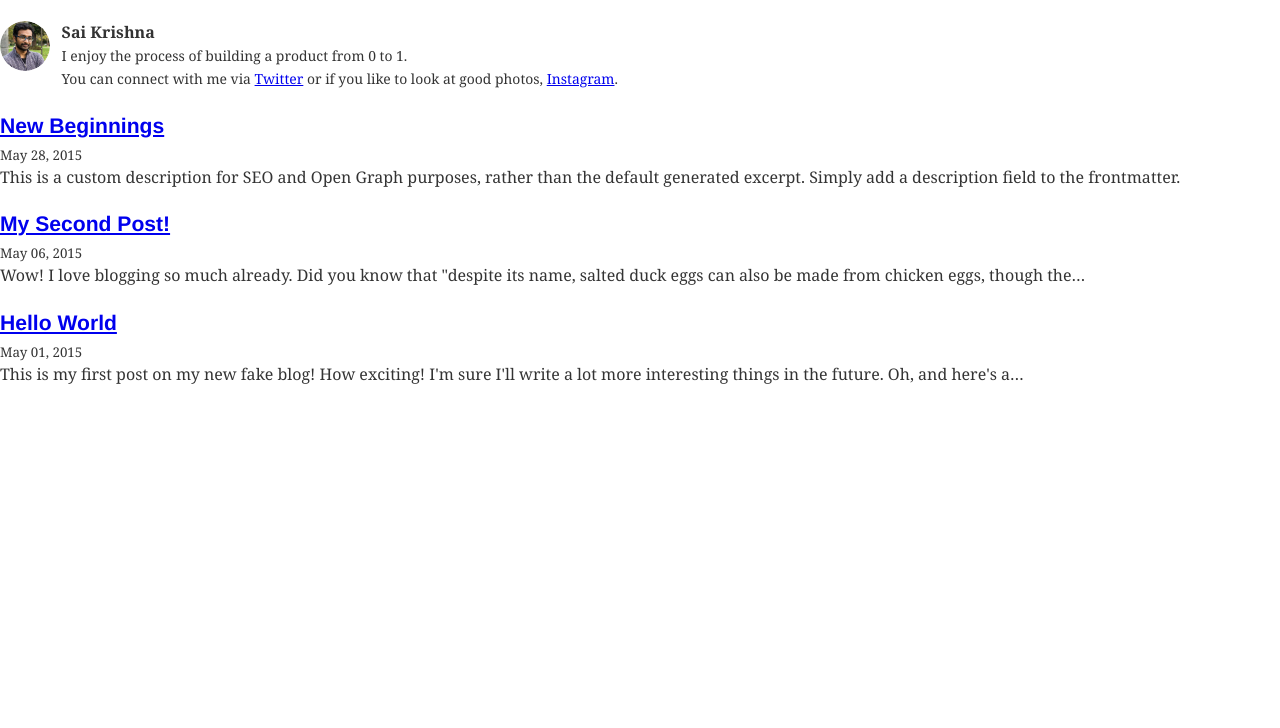
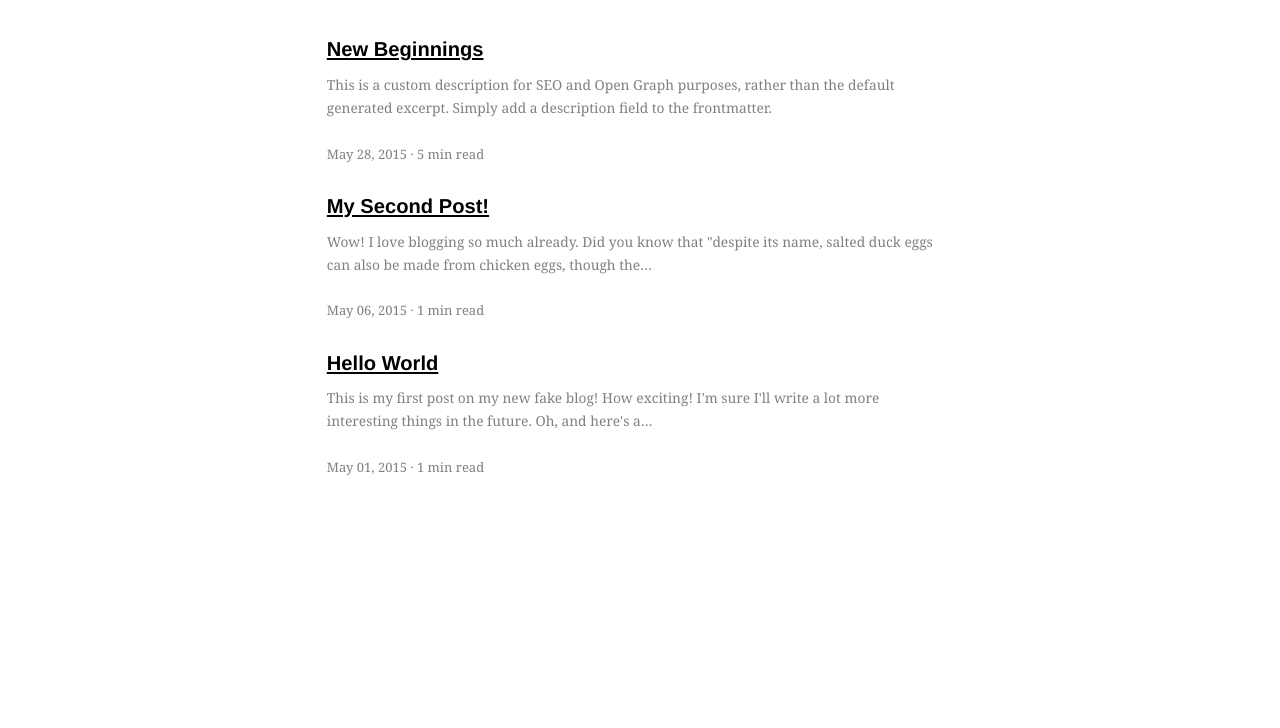
Before and after one commit to s-kris/gatsby-starter-medium, a Gatsby site: page / in a window 1280 px wide. Shown: the part 72-800 px from the top of the page. Built offline with nearby package versions, Linux system fonts and the light colour scheme; Gatsby itself is replaced by a stand-in of ours; some packages are replaced by stand-ins of ours; what typography-theme-github would draw is missing.

Commit message:
modify index page and minor ui elements

```diff
--- a/gatsby-config.js
+++ b/gatsby-config.js
@@ -2,8 +2,8 @@ module.exports = {
   siteMetadata: {
     title: `Gatsby Starter Medium`,
     author: `Sai Krishna`,
-    description: `A starter blog as close as possible to medium.`,
-    siteUrl: `https://saikrishna.me/`,
+    description: `A gatsby starter blog as close as possible to medium.`,
+    siteUrl: `https://dazzling-heyrovsky-62d4f9.netlify.com/`,
     social: {
       twitter: `_skris`,
       instagram: `saikrishna.me`,
--- a/src/components/PostCard.js
+++ b/src/components/PostCard.js
@@ -1,5 +1,6 @@
 import React from "react"
 import { scale, rhythm } from "../utils/typography"
+
 import ShortBio from "./ShortBio"
 
 function PostCard({ data }) {
--- a/src/components/RecentPosts.js
+++ b/src/components/RecentPosts.js
@@ -8,7 +8,6 @@
 import React from "react"
 import { StaticQuery, graphql } from "gatsby"
 
-import { rhythm, scale } from "../utils/typography"
 import PostCard from "./PostCard"
 
 function RecentPosts() {
--- a/src/components/ShortBio.js
+++ b/src/components/ShortBio.js
@@ -1,10 +1,11 @@
+import PropTypes from "prop-types"
 import React from "react"
 import readingTime from "reading-time"
 import { rhythm, scale } from "../utils/typography"
 import Image from "gatsby-image"
 import { StaticQuery, graphql } from "gatsby"
 
-function ShortBio({ post }) {
+function ShortBio({ post, hideAvatar, hideAuthor, hideDate, hideReadTime }) {
   return (
     <StaticQuery
       query={shortBioQuery}
@@ -18,6 +19,7 @@ function ShortBio({ post }) {
               display: `flex`,
             }}
           >
+            {!hideAvatar && (
               <Image
                 fixed={avatar.childImageSharp.fixed}
                 alt={author}
@@ -31,8 +33,10 @@ function ShortBio({ post }) {
                   borderRadius: `50%`,
                 }}
               />
+            )}
 
             <div>
+              {!hideAuthor && (
                 <p
                   style={{
                     ...scale(-1 / 5),
@@ -43,6 +47,7 @@ function ShortBio({ post }) {
                 >
                   {author}
                 </p>
+              )}
               <p
                 style={{
                   ...scale(-1.5 / 5),
@@ -51,7 +56,9 @@ function ShortBio({ post }) {
                   color: "grey",
                 }}
               >
-                {post.frontmatter.date} &#183; {readingTime(post.html).text}
+                {!hideDate && post.frontmatter.date}{" "}
+                {!hideReadTime && <span>&#183;</span>}{" "}
+                {!hideReadTime && readingTime(post.html).text}
               </p>
             </div>
           </div>
@@ -59,6 +66,21 @@ function ShortBio({ post }) {
       }}
     />
   )
+}
+
+ShortBio.propTypes = {
+  post: PropTypes.object.isRequired,
+  hideAuthor: PropTypes.bool,
+  hideAvatar: PropTypes.bool,
+  hideDate: PropTypes.bool,
+  hideReadTime: PropTypes.bool,
+}
+
+ShortBio.defaultProps = {
+  hideAuthor: false,
+  hideAvatar: false,
+  hideDate: false,
+  hideReadTime: false,
 }
 
 const shortBioQuery = graphql`
--- a/src/components/layout.js
+++ b/src/components/layout.js
@@ -5,17 +5,16 @@ import { rhythm, scale } from "../utils/typography"
 
 class Layout extends React.Component {
   render() {
-    const { location, title, children } = this.props
-    const rootPath = `${__PATH_PREFIX__}/`
+    const { title, children } = this.props
     let header
 
-    if (location.pathname === rootPath) {
     header = (
       <h1
         style={{
-            ...scale(1.5),
-            marginBottom: rhythm(1.5),
+          ...scale(2 / 2.25),
+          fontWeight: "bold",
           marginTop: 0,
+          padding: rhythm(1),
         }}
       >
         <Link
@@ -30,27 +29,7 @@ class Layout extends React.Component {
         </Link>
       </h1>
     )
-    } else {
-      header = (
-        <h3
-          style={{
-            fontFamily: `Montserrat, sans-serif`,
-            marginTop: 0,
-          }}
-        >
-          <Link
-            style={{
-              boxShadow: `none`,
-              textDecoration: `none`,
-              color: `inherit`,
-            }}
-            to={`/`}
-          >
-            {title}
-          </Link>
-        </h3>
-      )
-    }
+
     return (
       <div
         style={{
--- a/src/pages/index.js
+++ b/src/pages/index.js
@@ -1,16 +1,17 @@
 import React from "react"
 import { Link, graphql } from "gatsby"
 
-import Bio from "../components/bio"
 import Layout from "../components/layout"
 import SEO from "../components/seo"
-import { rhythm } from "../utils/typography"
+import { rhythm, scale } from "../utils/typography"
+import ShortBio from "../components/ShortBio"
 
 class BlogIndex extends React.Component {
   render() {
     const { data } = this.props
     const siteTitle = data.site.siteMetadata.title
     const posts = data.allMarkdownRemark.edges
+    const maxWidth = rhythm(27)
 
     return (
       <Layout location={this.props.location} title={siteTitle}>
@@ -18,29 +19,53 @@ class BlogIndex extends React.Component {
           title="All posts"
           keywords={[`blog`, `gatsby`, `javascript`, `react`]}
         />
-        <Bio />
+        <div
+          style={{
+            width: "100%",
+            display: "flex",
+            justifyContent: "center",
+            paddingLeft: rhythm(1),
+            paddingRight: rhythm(1),
+          }}
+        >
+          <div style={{ maxWidth: maxWidth }}>
             {posts.map(({ node }) => {
               const title = node.frontmatter.title || node.fields.slug
               return (
                 <div key={node.fields.slug}>
                   <h3
                     style={{
+                      ...scale(1 / 3),
                       marginBottom: rhythm(1 / 4),
                     }}
                   >
-                <Link style={{ boxShadow: `none` }} to={node.fields.slug}>
+                    <Link
+                      style={{
+                        boxShadow: `none`,
+                        color: "#000000",
+                        fontWeight: "bold",
+                      }}
+                      to={node.fields.slug}
+                    >
                       {title}
                     </Link>
                   </h3>
-              <small>{node.frontmatter.date}</small>
                   <p
+                    style={{
+                      ...scale(-1.5 / 7),
+                      color: "grey",
+                    }}
                     dangerouslySetInnerHTML={{
                       __html: node.frontmatter.description || node.excerpt,
                     }}
                   />
+                  <br />
+                  <ShortBio post={node} hideAvatar hideAuthor />
                 </div>
               )
             })}
+          </div>
+        </div>
       </Layout>
     )
   }
@@ -62,6 +87,7 @@ export const pageQuery = graphql`
           fields {
             slug
           }
+          html
           frontmatter {
             date(formatString: "MMMM DD, YYYY")
             title
```
Also changed, not shown: src/templates/blog-post.js (+4 -5 lines). Lines whose indentation alone changed are shown as unchanged.
